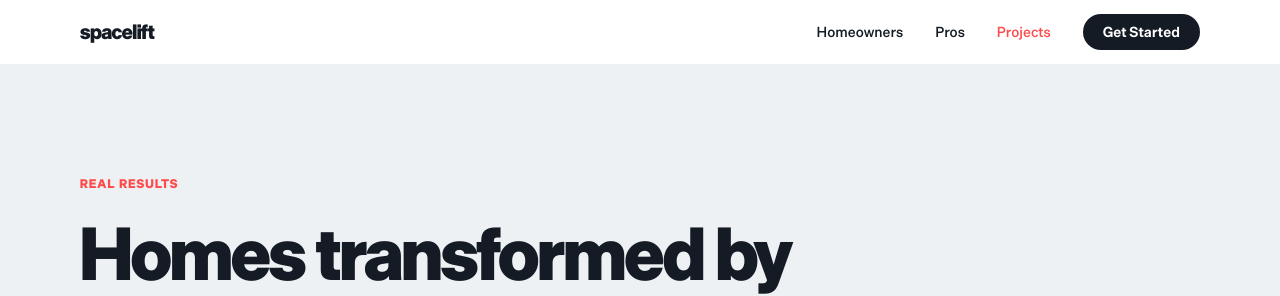
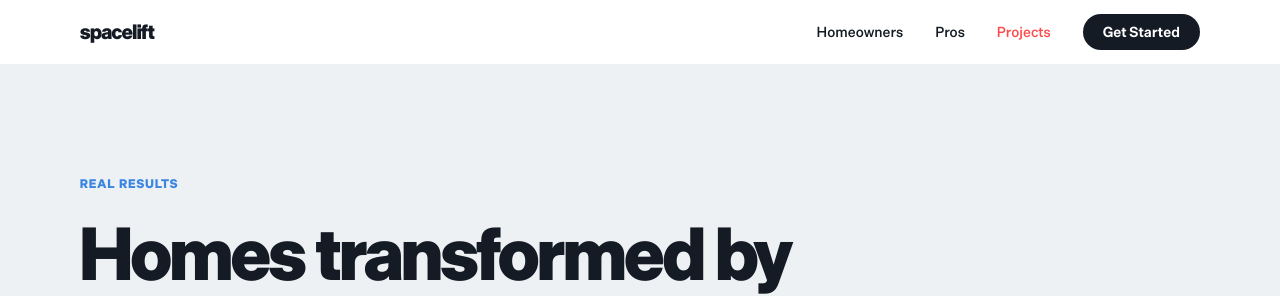
Before and after one commit to jjmccarthy7/spacelift-tools, a Next.js app in the folder apps/hellospacelift/: page /projects in a window 1280 px wide. Shown: the top 296 px of the page. Built offline with nearby package versions, Linux system fonts and the light colour scheme.

Commit message:
design(headers): update projects section header color to blueprint blue

```diff
--- a/apps/hellospacelift/src/app/projects/page.tsx
+++ b/apps/hellospacelift/src/app/projects/page.tsx
@@ -33,7 +33,7 @@ export default function ProjectsPage() {
 
       <section className="bg-[#EEF1F4] py-20 md:py-28">
         <div className="max-w-[1280px] mx-auto px-6 md:px-12 lg:px-20">
-          <span className="text-xs font-black tracking-widest uppercase text-[#FC4C4C] mb-6 block">Real results</span>
+          <span className="text-xs font-black tracking-widest uppercase text-[#3B86E1] mb-6 block">Real results</span>
           <h1 className="text-5xl md:text-6xl lg:text-7xl font-black text-[#141B24] leading-[1.05] tracking-tight mb-6 max-w-3xl">
             Homes transformed by Spacelift.
           </h1>
```
